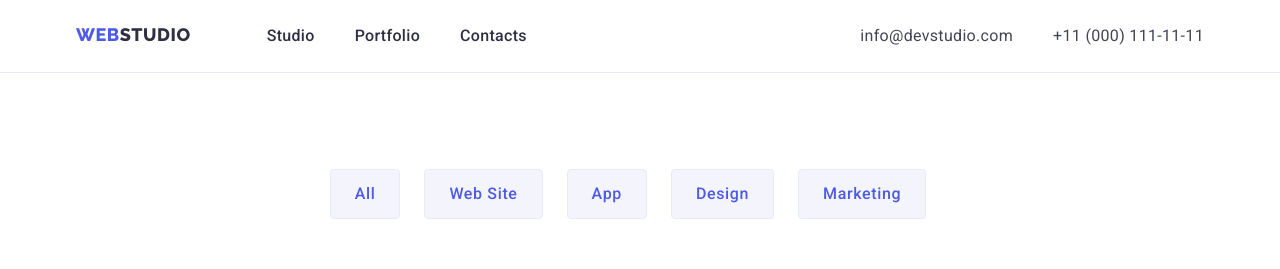
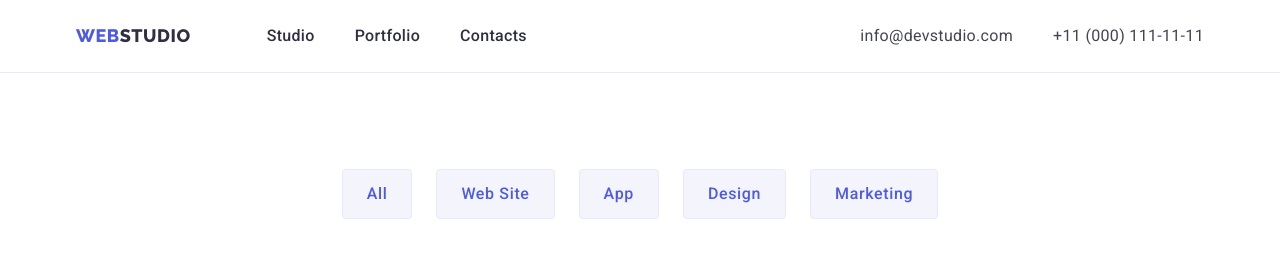
Before and after one commit to ValeriaLes/goit-markup-hw-03, a plain HTML site: page portfolio.html in a window 1280 px wide. Shown: the top 269 px of the page. Drawn offline with nearby package versions, Linux system fonts and the light colour scheme.

Commit message:
btn-margin

```diff
--- a/css/styles.css
+++ b/css/styles.css
@@ -95,7 +95,7 @@ img {
 
 .filter-btn {
   padding: 12px 24px;
-  margin-right: 24px;
+
   border: 1px solid #e7e9fc;
   border-radius: 4px;
 
@@ -103,9 +103,6 @@ img {
   color: var(--primary-brand);
 }
 
-.filter-btn:not(:last-child) {
-  margin-right: 0px;
-}
 .filter-btn:hover,
 .filter-btn:focus {
   background-color: var(--cta-color);
@@ -125,6 +122,7 @@ img {
 
 .logo-nav {
   display: flex;
+  align-items: center;
 }
 .main-nav {
   display: flex;
@@ -268,6 +266,7 @@ img {
 }
 .worker {
   margin-right: 24px;
+  border-radius: 0px 0px 4px 4px;
 }
 .worker:nth-child(4n + 4) {
   margin-right: 0;
@@ -277,7 +276,6 @@ img {
   padding: 32px 16px;
   text-align: center;
   background-color: var(--white-color);
-  border-radius: 0px 0px 4px 4px;
 }
 
 /* FOOTER */
@@ -308,6 +306,10 @@ img {
   justify-content: center;
   margin-bottom: 72px;
 }
+
+.filter-btn-item:not(:last-child) {
+  margin-right: 24px;
+}
 .project-list {
   display: flex;
   flex-wrap: wrap;
--- a/portfolio.html
+++ b/portfolio.html
@@ -63,15 +63,19 @@
         <div class="container">
           <h1 hidden>Portfolio</h1>
           <ul class="filter-btn-list list">
-            <li><button type="button" class="btn filter-btn">All</button></li>
-            <li>
+            <li class="filter-btn-item">
+              <button type="button" class="btn filter-btn">All</button>
+            </li>
+            <li class="filter-btn-item">
               <button type="button" class="btn filter-btn">Web Site</button>
             </li>
-            <li><button type="button" class="btn filter-btn">App</button></li>
-            <li>
+            <li class="filter-btn-item">
+              <button type="button" class="btn filter-btn">App</button>
+            </li>
+            <li class="filter-btn-item">
               <button type="button" class="btn filter-btn">Design</button>
             </li>
-            <li>
+            <li class="filter-btn-item">
               <button type="button" class="btn filter-btn">Marketing</button>
             </li>
           </ul>
```
